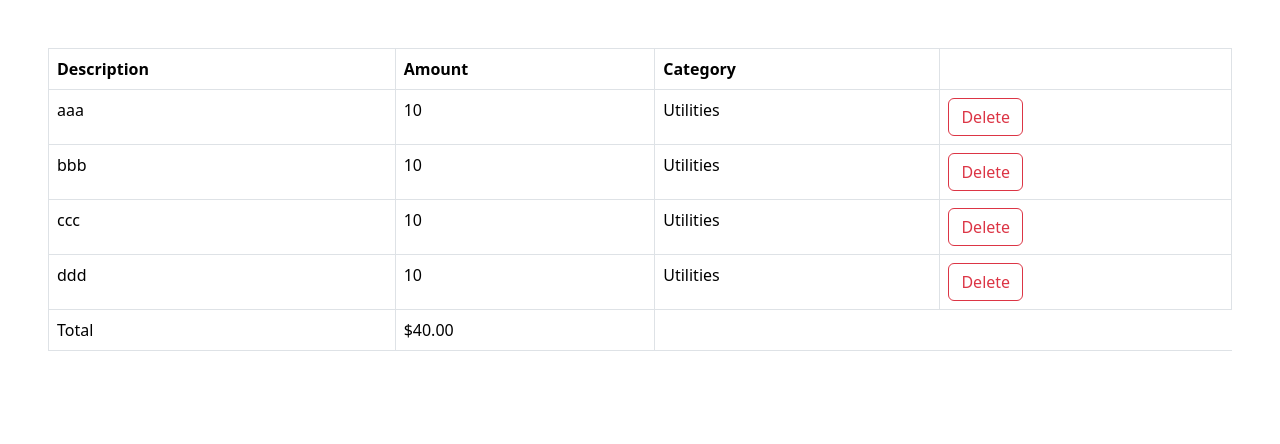
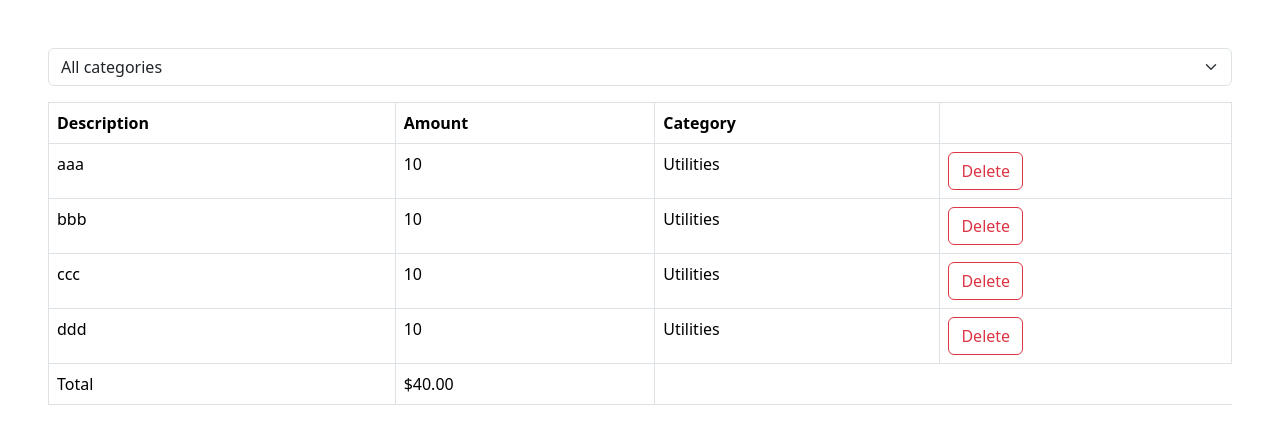
Before and after one commit to taya-win/expense-tracker-react, a React (Vite) app: page / in a window 1280 px wide. Shown: the top 444 px of the page. Built offline with nearby package versions, Linux system fonts and the light colour scheme.

Commit message:
Building ExpenseFilter

```diff
--- a/src/App.tsx
+++ b/src/App.tsx
@@ -1,5 +1,6 @@
 import ExpenseList from "./components/ExpenseList.tsx";
 import {useState} from "react";
+import ExpenseFilter from "./components/ExpenseFilter.tsx";
 
 export default function App() {
     const [expenses, setExpenses] = useState([
@@ -9,9 +10,18 @@
             {id: 3, description: "ddd", amount: 10, category: "Utilities"},
     ]);
 
+    const [selectedCategory, setSelectedCategory] = useState("");
+
+    const visibleExpenses = selectedCategory
+        ? expenses.filter(expense => expense.category === selectedCategory)
+        : expenses;
+
     return <div className="p-5">
+        <div className="mb-3">
+            <ExpenseFilter onSelectCategory={(category => setSelectedCategory(category))} />
+        </div>
         {expenses.length != 0 && <ExpenseList
-            expenses={expenses}
+            expenses={visibleExpenses}
             onDelete={(id: number) => {
                 setExpenses(expenses.filter(item => item.id !== id));
             }}
--- /dev/null
+++ b/src/components/ExpenseFilter.tsx
@@ -0,0 +1,12 @@
+interface Props {
+    onSelectCategory: (category: string) => void;
+}
+export default function ExpenseFilter({ onSelectCategory }: Props) {
+    return <select className="form-select"
+                   onChange={e => onSelectCategory(e.target.value)}>
+        <option value="">All categories</option>
+        <option value="Groceries">Groceries</option>
+        <option value="Utilities">Utilities</option>
+        <option value="Entertainment">Entertainment</option>
+    </select>;
+}
```
